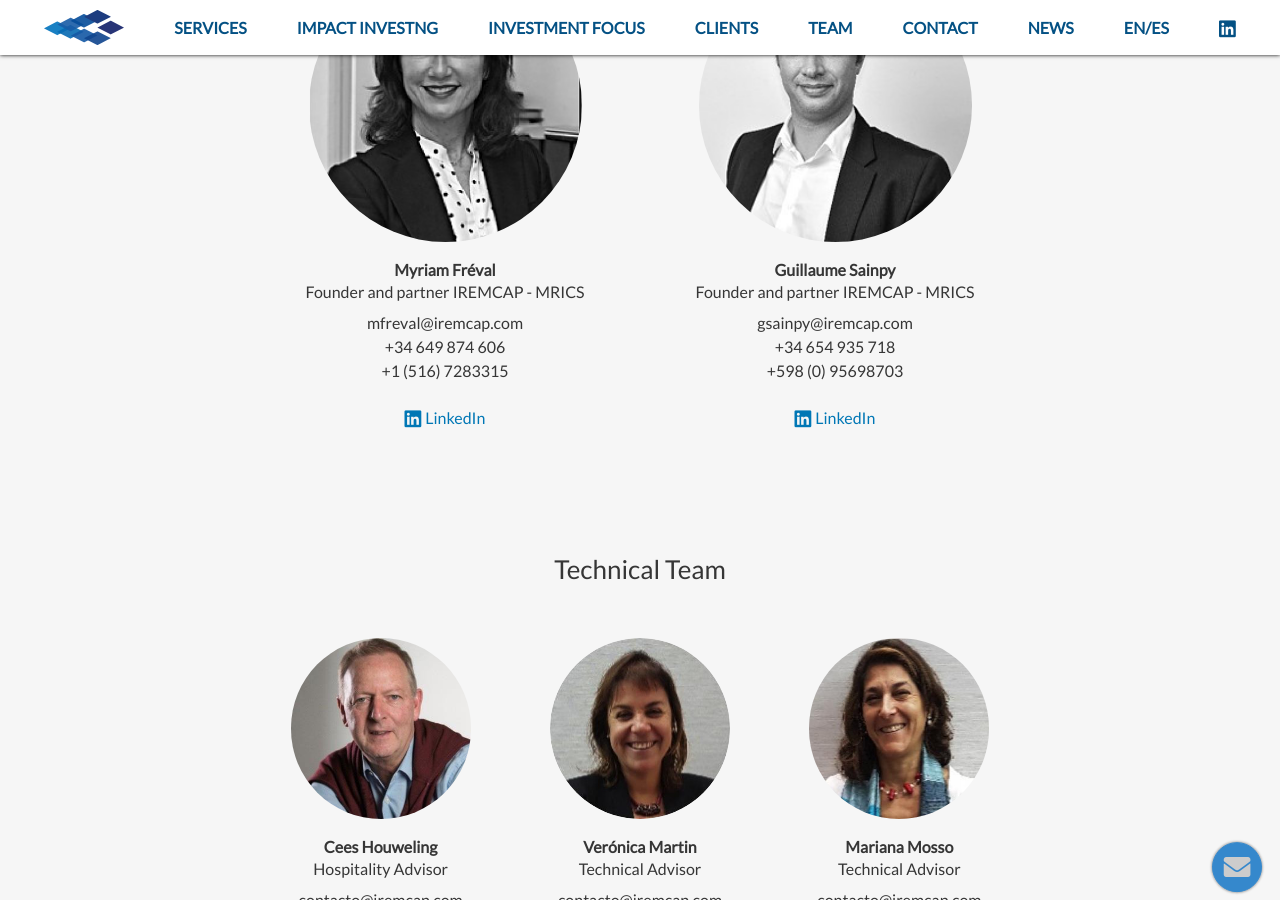
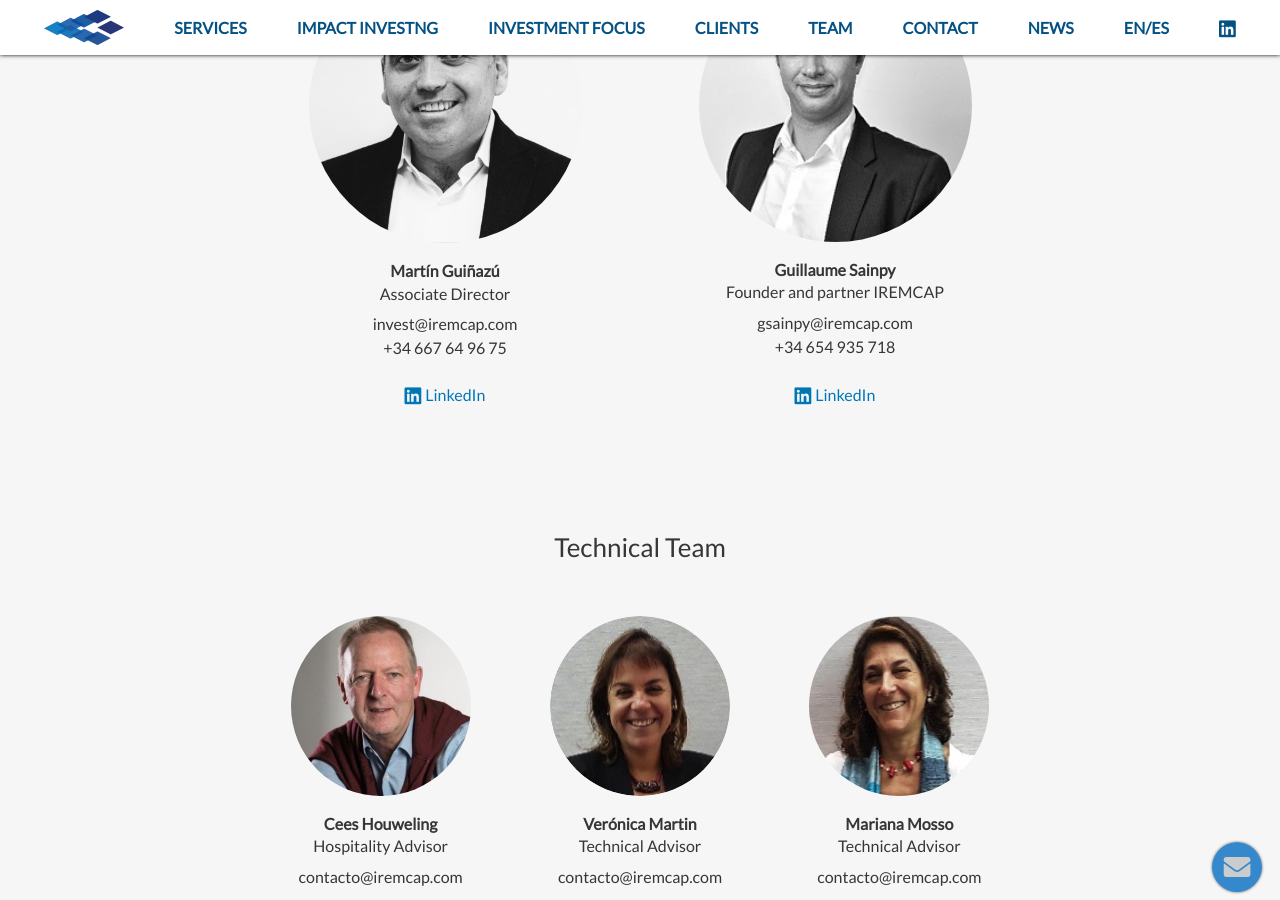
Before and after one commit to cserron/iremcap, a Jekyll site: the page built from team.md, in a window 1280 px wide and 900 px high, scrolled down 514 px. Built offline with Jekyll 4.4.1, drawn with Linux system fonts in a browser that asks for light colours; nearby versions of some CDN libraries.

Commit message:
Changes in team and contact adding Martin and removing address mallorca and uruguay

```diff
--- a/_data/page__team.yml
+++ b/_data/page__team.yml
@@ -5,36 +5,25 @@ en:
   team:
     - title: Real Estate Team
       members:
-      - name: Myriam Fréval
-        link: /assets/images/team/myriam_freval.jpg
-        description: Founder and partner IREMCAP - MRICS
-        email: mfreval@iremcap.com
+      - name: Martín Guiñazú
+        link: /assets/images/team/martin_guinazu.jpg
+        description: Associate Director
+        email: invest@iremcap.com
         phones:
-          - +34 649 874 606
-          - +1 (516) 7283315
+          - +34 667 64 96 75
         social:
           - network: LinkedIn
-            url: https://www.linkedin.com/in/myriamfreval/
+            url: https://www.linkedin.com/in/martinguinazu/?originalSubdomain=es
         moreInfo:
-          title: Investment & Consulting
-          experience:
-            - 30 years of experience in the Real Estate industry advising multinational, private and institutional investors
-            - Partner and CEO at Atis Real Estate (13 years in Auguste Thouard, today BNP Real Estate)
-            - CEO and Founder of Adyton in Spain sold to AOS Studley - Member of the European Board (today Colliers)
-            - Former president and founder of Athol Asset – 7 years
-            - RICS (Royal Institution of Chartered Surveyors) – 6 years
-            - CCEF (Conseiller du Commerce Extérieur) for the French government – 15 years
-            - Member of the board of the franco-spanish Chamber of Commerce - 10 years
-            - Member of the board and founder of the association Women Avenir - 6 Years
-            - Knight of the Order of Merit of France - 5 years
+          title: Associate director
+
 
       - name: Guillaume Sainpy
         link: /assets/images/team/guillaume_sainpy.jpg
-        description: Founder and  partner IREMCAP - MRICS
+        description: Founder and  partner IREMCAP
         email: gsainpy@iremcap.com
         phones:
           - +34 654 935 718
-          - +598 (0) 95698703
         social:
           - network: LinkedIn
             url: https://www.linkedin.com/in/gsainpy/
@@ -124,24 +113,22 @@ es:
   team:
     - title: Real Estate Team
       members:
-        - link: /assets/images/team/myriam_freval.jpg
-          name: Myriam Fréval
-          description: Founder and partner IREMCAP - MRICS
-          email: mfreval@iremcap.com
+        - link: /assets/images/team/martin_guinazu.jpg
+          name: Martín Guiñazú
+          description: Director Asociado
+          email: invest@iremcap.com
           phones:
-            - +34 649 874 606
-            - +1 (516) 7283315
+            - +34 667 64 96 75
           social:
             - network: LinkedIn
-              url: https://www.linkedin.com/in/myriamfreval/
+              url: https://www.linkedin.com/in/martinguinazu/?originalSubdomain=es
 
         - link: /assets/images/team/guillaume_sainpy.jpg
           name: Guillaume Sainpy
-          description: Founder and  partner IREMCAP - MRICS
+          description: Founder and  partner IREMCAP
           email: gsainpy@iremcap.com
           phones:
             - +34 654 935 718
-            - +598 (0) 95698703
           social:
             - network: LinkedIn
               url: https://www.linkedin.com/in/gsainpy/
```
Also changed, not shown: _data/page__contact.yml (+23 -23 lines), Gemfile.lock, assets/images/team/martin_guinazu.jpg (added), assets/images/team/myriam_freval.jpg (deleted).
